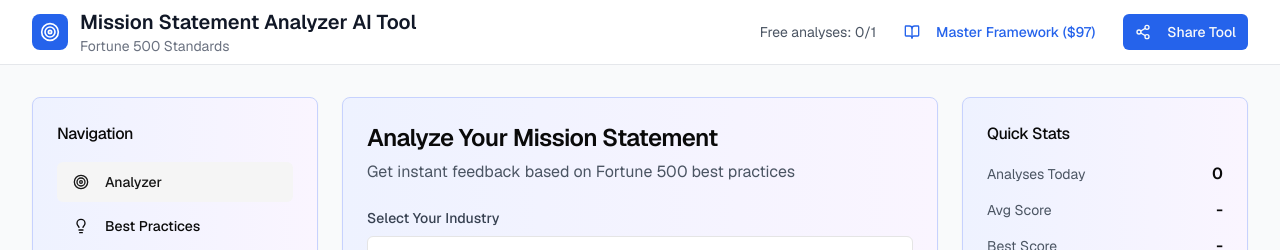
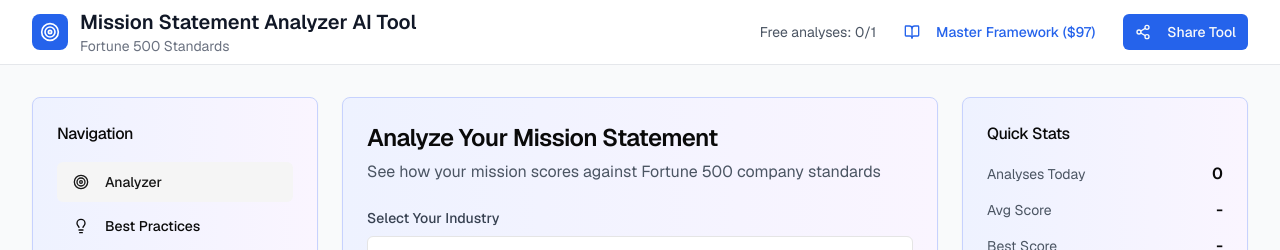
Before and after one commit to coreyunshaken/mission-statement-analyzer-v2, a Next.js app: page / in a window 1280 px wide. Shown: the top 250 px of the page. Built offline with nearby package versions, Linux system fonts and the light colour scheme.

Commit message:
COPY: Improve hook from generic 'instant feedback' to curiosity-driven 'See how your mission scores against Fortune 500 company standards'

```diff
--- a/app/page.tsx
+++ b/app/page.tsx
@@ -1267,7 +1267,7 @@ export default function MissionStatementAnalyzer() {
                   Analyze Your Mission Statement
                 </CardTitle>
                 <p className="text-sm sm:text-base text-gray-600 mt-1">
-                  Get instant feedback based on Fortune 500 best practices
+                  See how your mission scores against Fortune 500 company standards
                 </p>
               </CardHeader>
               <CardContent className="space-y-4">
```
